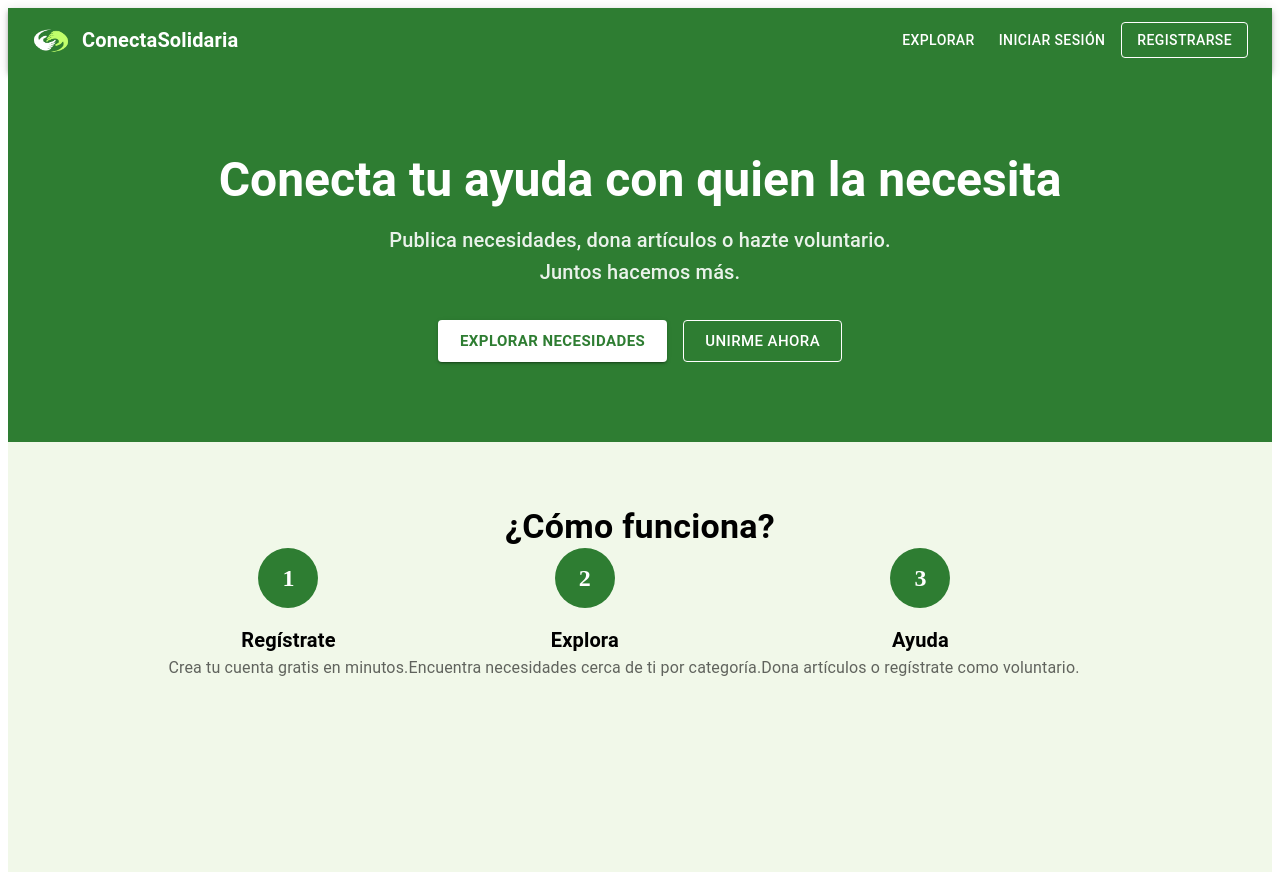
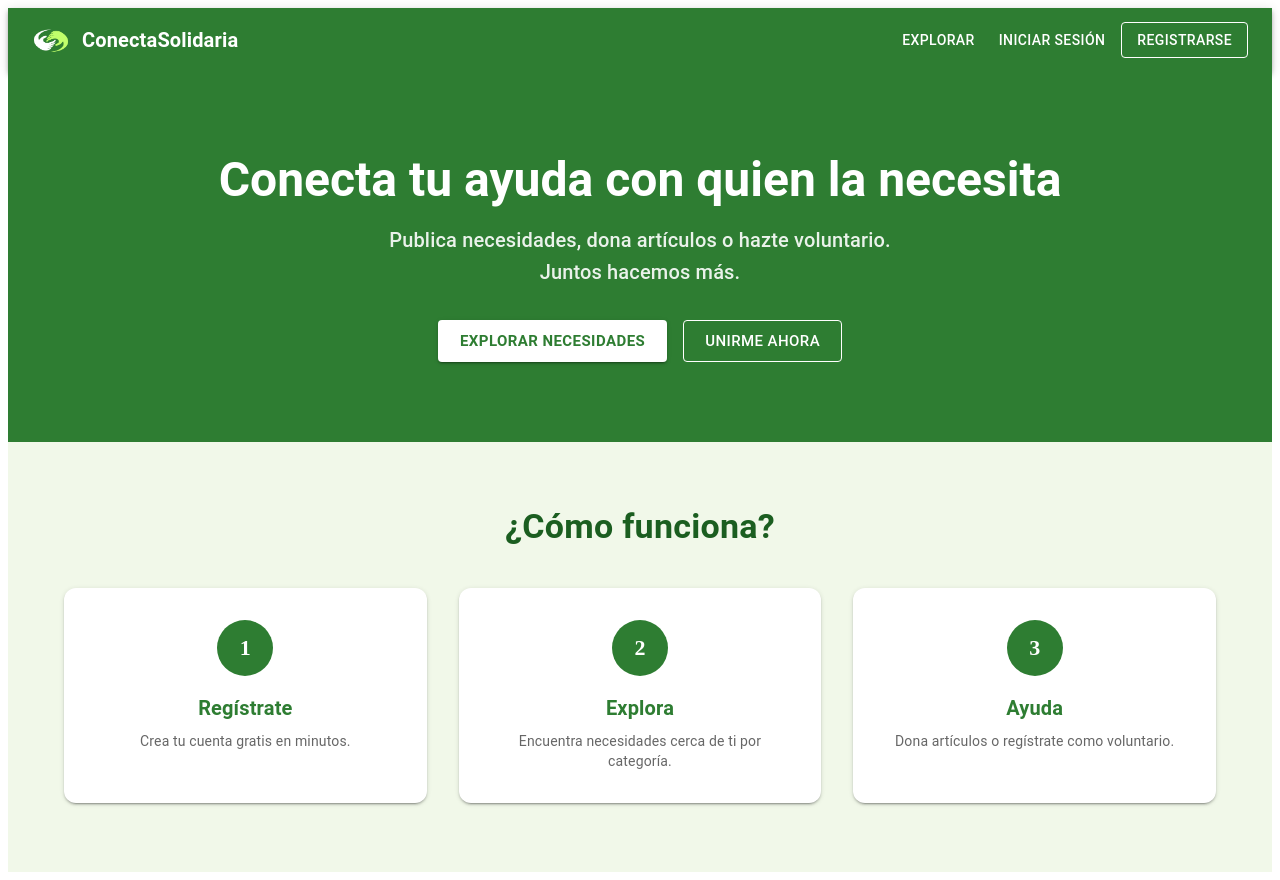
Before and after one commit to PoliMdz777/conecta-solidaria, a React (Create React App) app in the folder frontend/: page / in a window 1280 px wide. Built offline with nearby package versions, Linux system fonts and the light colour scheme.

Commit message:
Style cards "Cómo funciona?''

```diff
--- a/frontend/src/pages/LandingPage.jsx
+++ b/frontend/src/pages/LandingPage.jsx
@@ -1,4 +1,4 @@
-import { Box, Typography, Button, Container, Grid } from '@mui/material';
+import { Box, Typography, Button, Container, Grid, Paper } from '@mui/material';
 import { useNavigate } from 'react-router-dom';
 
 export default function LandingPage() {
@@ -40,7 +40,7 @@ export default function LandingPage() {
 
       {/* Cómo funciona */}
       <Container sx={{ py: 8 }}>
-        <Typography variant="h4" textAlign="center" fontWeight="bold" mb={4}>
+        <Typography variant="h4" textAlign="center" fontWeight="bold" mb={5} color="#1b5e20">
           ¿Cómo funciona?
         </Typography>
         <Grid container spacing={4} sx={{ justifyContent: 'center' }}>
@@ -49,19 +49,50 @@ export default function LandingPage() {
             { num: '2', titulo: 'Explora', desc: 'Encuentra necesidades cerca de ti por categoría.' },
             { num: '3', titulo: 'Ayuda', desc: 'Dona artículos o regístrate como voluntario.' },
           ].map((item) => (
-           <Grid size={{ xs: 12, sm: 4 }} key={item.num} sx={{ textAlign: 'center' }}>
-              <Box
+            <Grid item xs={12} sm={4} key={item.num}>
+              <Paper
+                elevation={2}
                 sx={{
-                  width: 60, height: 60, borderRadius: '50%',
-                  backgroundColor: '#2E7D32', color: 'white',
-                  display: 'flex', alignItems: 'center', justifyContent: 'center',
-                  fontSize: 24, fontWeight: 'bold', margin: '0 auto 16px',
+                  p: 4,
+                  height: '100%',
+                  borderRadius: 3,
+                  display: 'flex',
+                  flexDirection: 'column',
+                  alignItems: 'center',
+                  textAlign: 'center',
+                  backgroundColor: '#ffffff',
+                  boxSizing: 'border-box',
+                  transition: 'transform 0.2s ease, box-shadow 0.2s ease',
+                  '&:hover': {
+                    transform: 'translateY(-4px)',
+                    boxShadow: 4,
+                  },
                 }}
               >
-                {item.num}
-              </Box>
-              <Typography variant="h6" fontWeight="bold">{item.titulo}</Typography>
-              <Typography color="text.secondary">{item.desc}</Typography>
+                <Box
+                  sx={{
+                    width: 56,
+                    height: 56,
+                    borderRadius: '50%',
+                    backgroundColor: '#2E7D32',
+                    color: 'white',
+                    display: 'flex',
+                    alignItems: 'center',
+                    justifyContent: 'center',
+                    fontSize: 22,
+                    fontWeight: 'bold',
+                    mb: 2,
+                  }}
+                >
+                  {item.num}
+                </Box>
+                <Typography variant="h6" fontWeight="bold" gutterBottom color="#2e7d32">
+                  {item.titulo}
+                </Typography>
+                <Typography color="text.secondary" variant="body2">
+                  {item.desc}
+                </Typography>
+              </Paper>
             </Grid>
           ))}
         </Grid>
```
